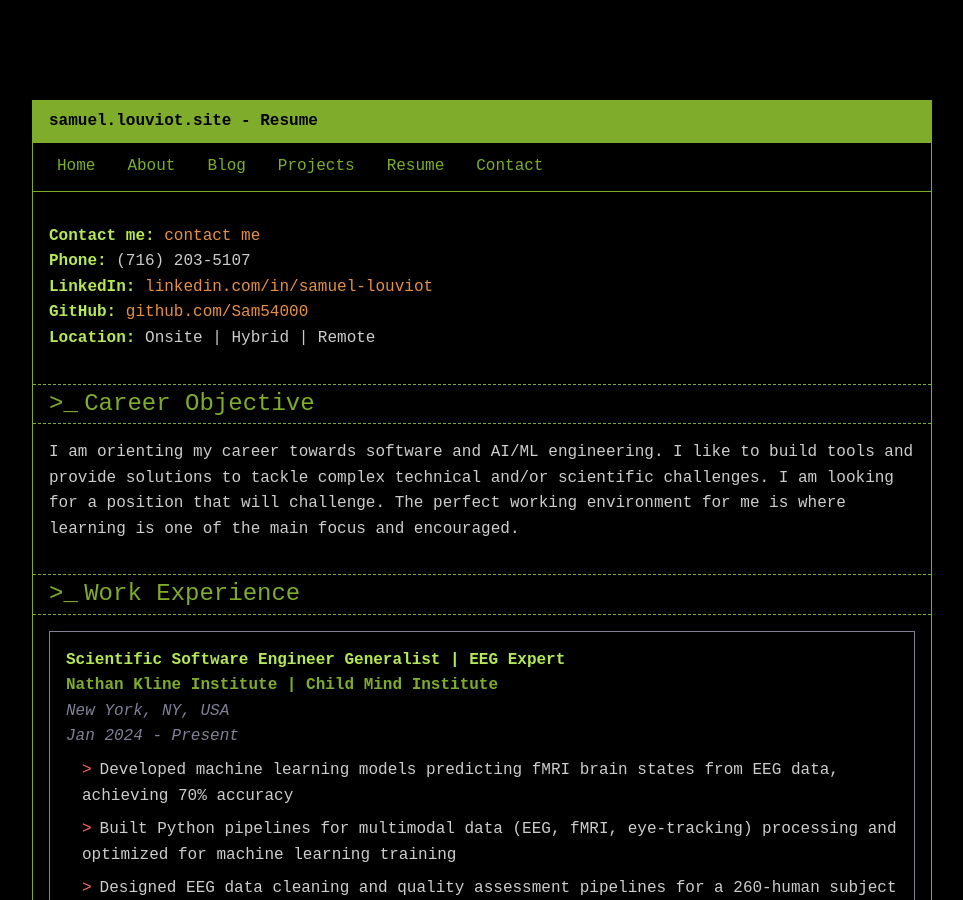
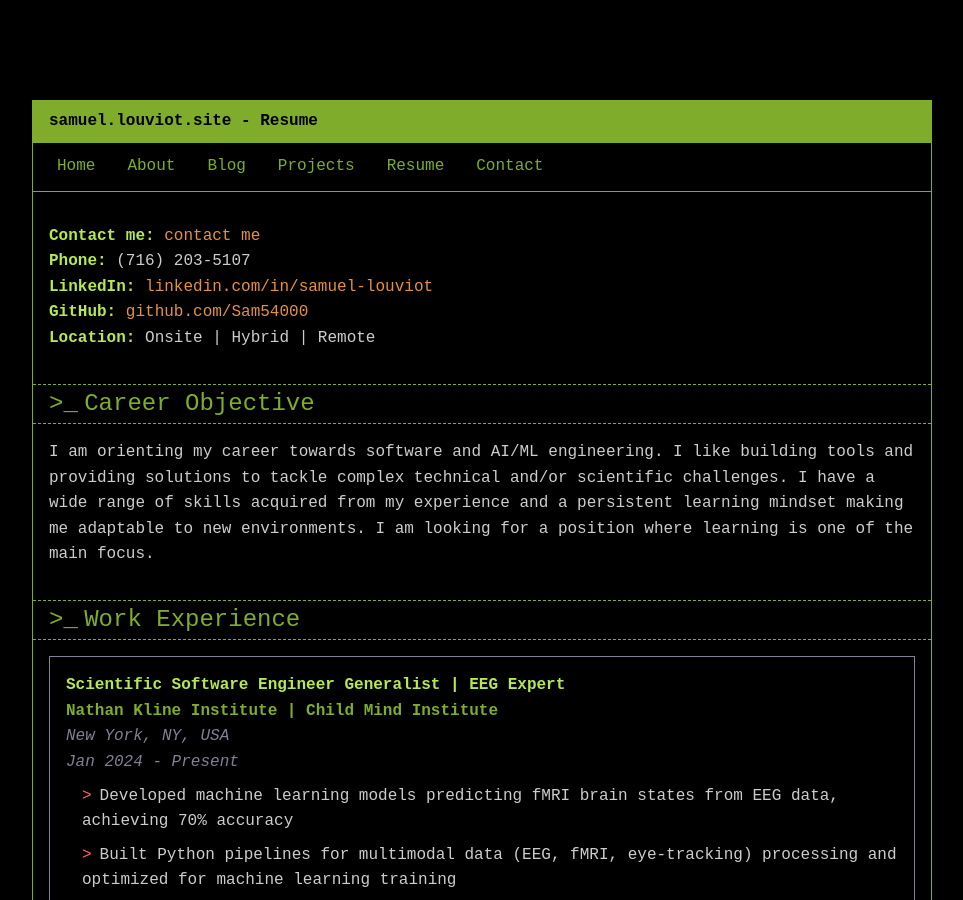
Before and after one commit to Sam54000/Sam54000.github.io, a Jekyll site: the page built from resume.markdown, in a window 1280 px wide and 900 px high. Shown: the whole window, without its empty margins (158-1121 px from the left). Built offline with Jekyll 4.4.1, drawn with Linux system fonts in a browser that asks for light colours; some web fonts are replaced.

Commit message:
Finishing troubloshooting form

```diff
--- a/resume.markdown
+++ b/resume.markdown
@@ -19,10 +19,11 @@
     </div>
     <div class="tui-section-content">
         I am orienting my career towards software and AI/ML engineering. I like
-        to build tools and provide solutions to tackle complex technical and/or scientific
-        challenges. I am looking for a position that will challenge. The perfect
-        working environment for me is where learning is one of the main focus and
-        encouraged.
+        building tools and providing solutions to tackle complex technical
+        and/or scientific challenges. I have a wide range of skills acquired
+        from my experience and a persistent learning mindset making me adaptable
+        to new environments. I am looking for a position where learning is one of
+        the main focus.
     </div>
 </div>
 
```
